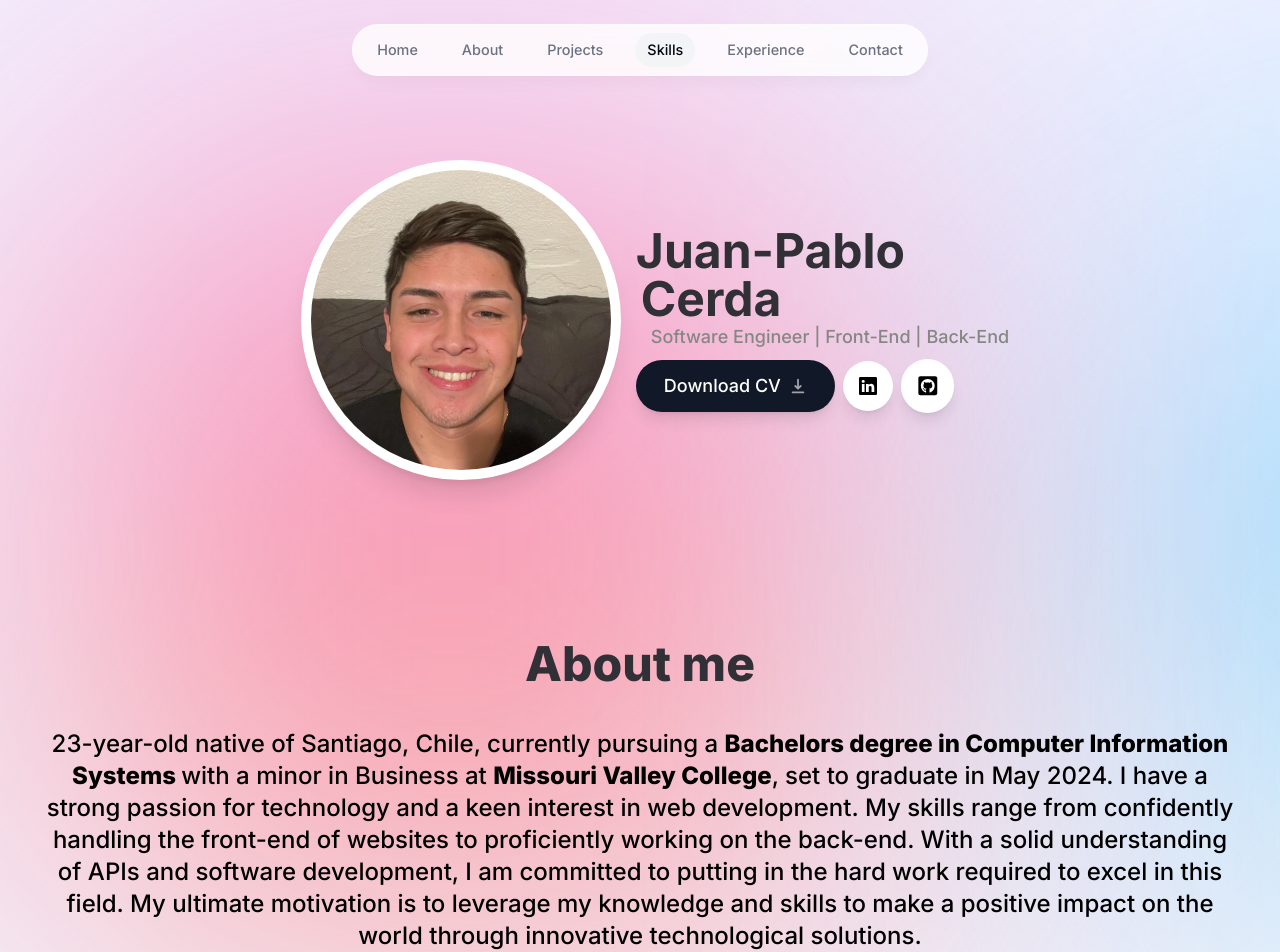
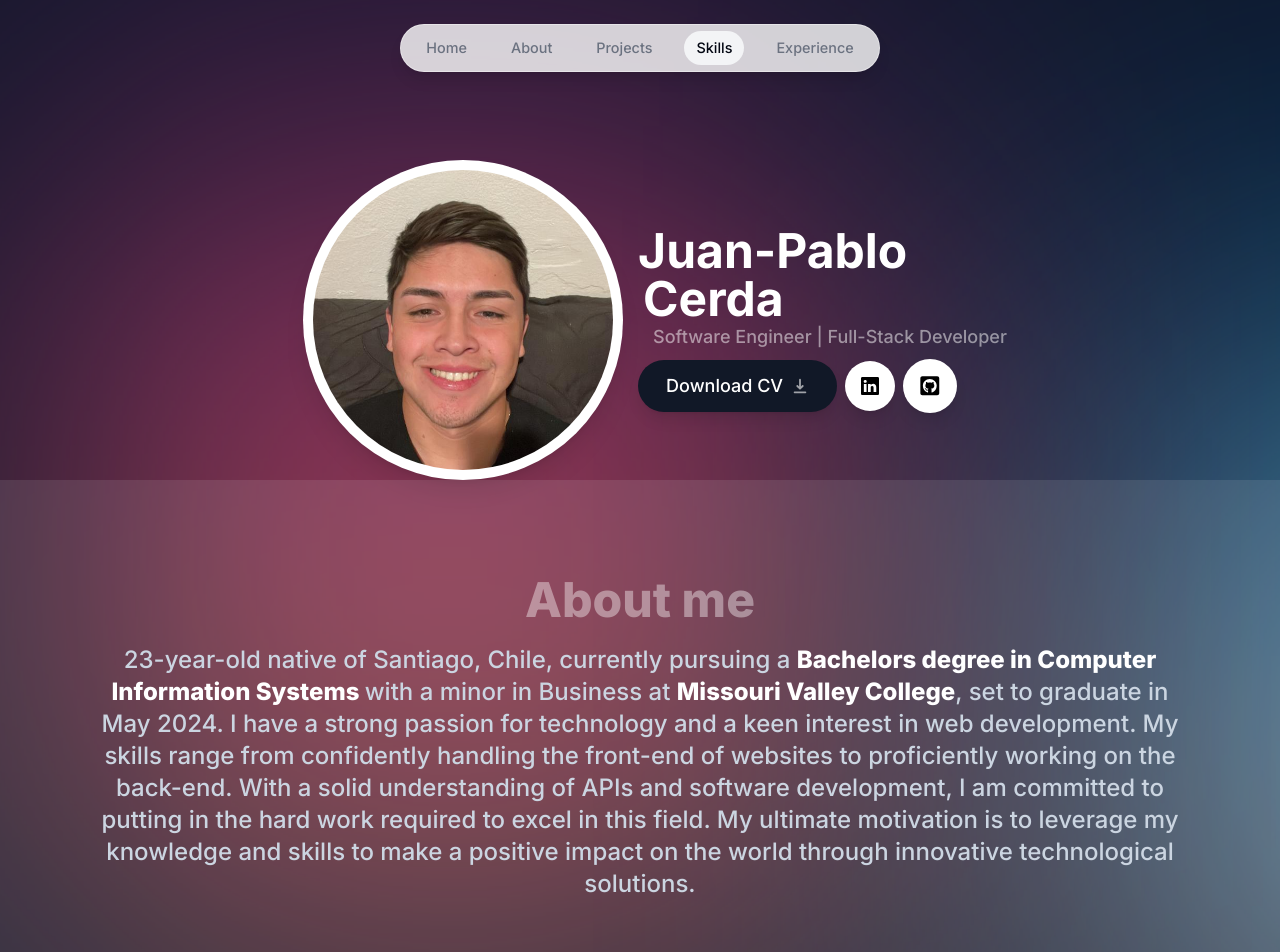
Before and after one commit to MrJuanPabloTheCreator/Portfolio, a Next.js app: page / in a window 1280 px wide. Shown: the top 952 px of the page. Built offline with nearby package versions, Linux system fonts and the light colour scheme.

Commit message:
several UI/UX changes

```diff
--- a/app/globals.css
+++ b/app/globals.css
@@ -5,6 +5,7 @@
 html,
 body,
 :root {
+  background: black;
   height: 100%;
 }
 
--- a/app/page.tsx
+++ b/app/page.tsx
@@ -6,7 +6,7 @@ import { Skills } from "@/components/skills";
 
 export default function Home() {
   return (
-    <div className='app-container flex flex-col items-center'>
+    <div className='grid grid-cols-1 2xl:gap-64 bg-slate-900'>
       <div className="circle-blue"/>
       <div className="circle-pink"/>
       <Landing/>
--- a/components/about.tsx
+++ b/components/about.tsx
@@ -24,25 +24,26 @@ export const About = () => {
     <motion.section
       id="about"
       ref={ref}
-      className="w-full mb-28 scroll-mt-28 xl:w-[1280px] lg:w-[1024px] md:w-[768px] z-10"
-      initial="offscreen"
-      whileInView="onscreen"
-      viewport={{ once: true, amount: 0.8 }}
+      className="flex flex-col items-center w-full py-24 bg-white/10 backdrop-blur-[24] scroll-mt-28 z-10"
+      // initial="offscreen"
+      // whileInView="onscreen"
+      // viewport={{ once: true, amount: 0.8 }}
+      // variants={textVariants}
     >
       <motion.div
-        className='w-full mb-10'
-        variants={textVariants}
+        className='w-full'
+        // variants={textVariants}
       >
-        <h2 className="font-extrabold text-pgray text-center text-5xl">
+        <h2 className="font-extrabold text-white/40 text-center mb-5 text-5xl">
           About me
         </h2>
       </motion.div>
       <motion.p
-        className="font-medium text-2xl text-center px-10"
-        variants={textVariants}
+        className="font-medium text-2xl text-center w-[1100px] text-slate-300"
+        // variants={textVariants}
       >
-        23-year-old native of Santiago, Chile, currently pursuing a <span className="font-extrabold text-black">Bachelors degree in Computer Information Systems </span>
-        with a minor in Business at <span className="font-extrabold text-black">Missouri Valley College</span>, set to graduate in May 2024. I have a strong passion for technology
+        23-year-old native of Santiago, Chile, currently pursuing a <span className="font-extrabold text-white">Bachelors degree in Computer Information Systems </span>
+        with a minor in Business at <span className="font-extrabold text-white">Missouri Valley College</span>, set to graduate in May 2024. I have a strong passion for technology
         and a keen interest in web development. My skills range from confidently handling the front-end of websites to proficiently
         working on the back-end. With a solid understanding of APIs and software development, I am committed to putting in the hard
         work required to excel in this field. My ultimate motivation is to leverage my knowledge and skills to make a positive impact
--- a/components/landing.tsx
+++ b/components/landing.tsx
@@ -12,9 +12,9 @@ export const Landing = () => {
         <section
             id="home"
             ref={ref}
-            className="mb-40 sm:mt-40 mt-[100px] scroll-mt-[100rem] xl:w-[1280px] lg:w-[1024px] md:w-[768px] z-10"
+            className="flex justify-center mt-40 z-10 scroll-mt-40"
         >
-            <div className="flex flex-col sm:flex-row items-center justify-center">
+            <div className="flex items-center justify-center">
                 <motion.div
                     className="flex sm:w-[320px] sm:h-[320px] w-[220px] h-[220px] bg-white rounded-full items-center justify-center shadow-xl"
                     initial={{ opacity: 0, scale: 0.5 }}
@@ -40,9 +40,9 @@ export const Landing = () => {
                     className="mt-10 ml-[-60px] sm:m-0  flex flex-col space-y-2 sm:items-start"
                 >
                     <div className="text-center sm:text-start">
-                        <h1 className="text-5xl font-bold text-pgray sm:ml-[-15px]">Juan-Pablo</h1>
-                        <h1 className="text-5xl font-bold text-pgray sm:ml-[-10px]">Cerda</h1>
-                        <p className="text-lg font-medium text-plightgray">Software Engineer | Front-End | Back-End</p>
+                        <h1 className="text-5xl font-bold text-white sm:ml-[-15px]">Juan-Pablo</h1>
+                        <h1 className="text-5xl font-bold text-white sm:ml-[-10px]">Cerda</h1>
+                        <p className="text-lg font-medium text-white/50">Software Engineer | Full-Stack Developer</p>
                     </div>
                     <div
                         className="flex flex-col sm:flex-row items-center justify-center gap-2 ml-[-15px] text-lg font-medium"
@@ -67,7 +67,7 @@ export const Landing = () => {
 
                         <a
                         className="bg-white p-4 text-black shadow-lg hover:text-gray-950 flex items-center gap-2 rounded-full focus:scale-[1.15] hover:scale-[1.15] active:scale-105 transition cursor-pointer borderBlack dark:bg-white/10 dark:text-white/60"
-                        href="https://www.linkedin.com/in/juan-pablo-cerda-silva-807506276/"
+                        href="https://www.linkedin.com/in/juanpcerda/"
                         target="_blank"
                         >
                             <BsLinkedin />
--- a/components/navbar.tsx
+++ b/components/navbar.tsx
@@ -12,12 +12,12 @@ export const Navbar = () => {
     return (
         <header className="z-[999] relative">
             <motion.div
-                className='fixed top-0 left-1/2 h-[4.5rem] w-full rounded-none border border-white border-opacity-40 bg-white bg-opacity-80 shadow-lg shadow-black/[0.03] backdrop-blur-[0.5rem] sm:top-6 sm:h-[3.25rem] sm:w-[36rem] sm:rounded-full dark:bg-gray-950 dark:border-black/40 dark:bg-opacity-75'
+                className='fixed top-6 left-1/2 h-[3rem] w-[30rem] rounded-full border border-white border-opacity-40 bg-white bg-opacity-80 shadow-lg'
                 initial={{ y: -20, x: "-50%", opacity: 0 }}
                 animate={{ y: 0, x: "-50%", opacity: 1 }}
                 transition={{ ease: "easeOut", duration: 1.5 }}
-            ></motion.div>
-            <nav className='flex fixed top-[0.15rem] left-1/2 h-12 -translate-x-1/2 py-2 sm:top-[1.7rem] sm:h-[initial] sm:py-0'>
+            >
+            <nav className='flex justify-center'>
                 <ul className="flex w-[22rem] flex-wrap items-center justify-center gap-y-1 text-[0.9rem] font-medium text-gray-500 sm:w-[initial] sm:flex-nowrap sm:gap-5">
                     {links.map((link) => (
                         <motion.li
@@ -59,6 +59,7 @@ export const Navbar = () => {
                     ))}
                 </ul>
             </nav>
+            </motion.div>
         </header>
     )
 };
--- a/components/skills.tsx
+++ b/components/skills.tsx
@@ -11,15 +11,15 @@ export const Skills = () => {
     <section
       id="skills"
       ref={ref}
-      className="mb-28 scroll-mt-28 text-center xl:w-[1024px] lg:w-[768px] md:w-[640px] w-[480px] z-10"
+      className="flex justify-center items-center mb-28 scroll-mt-28 text-center z-10"
     >
       <div className="flex flex-col items-center z-10">
           <div className='flex w-full items-center justify-center'>
-            <h2 className="font-extrabold text-pgray w-[600px] text-center py-4 text-5xl">
+            <h2 className="font-extrabold text-white/60 w-[600px] text-center py-4 text-5xl">
               Skills & Technologies
             </h2>
           </div>
-          <div className='bg-white/40 backdrop-blur-[200px] grid grid-cols-2 lg:grid-cols-3 gap-2 p-2 h-full w-full rounded-2xl'>
+          <div className='bg-white/40 backdrop-blur-[200px] grid grid-cols-2 lg:grid-cols-4 gap-2 p-2 h-full w-full rounded-2xl'>
             {skills.map((item) => (
               <Card
                 key={item.skill}
--- a/lib/data.js
+++ b/lib/data.js
@@ -117,9 +117,5 @@ export const links = [
     {
       name: "Experience",
       hash: "#experience",
-    },
-    {
-      name: "Contact",
-      hash: "#contact",
-    },
+    }
 ];
```
